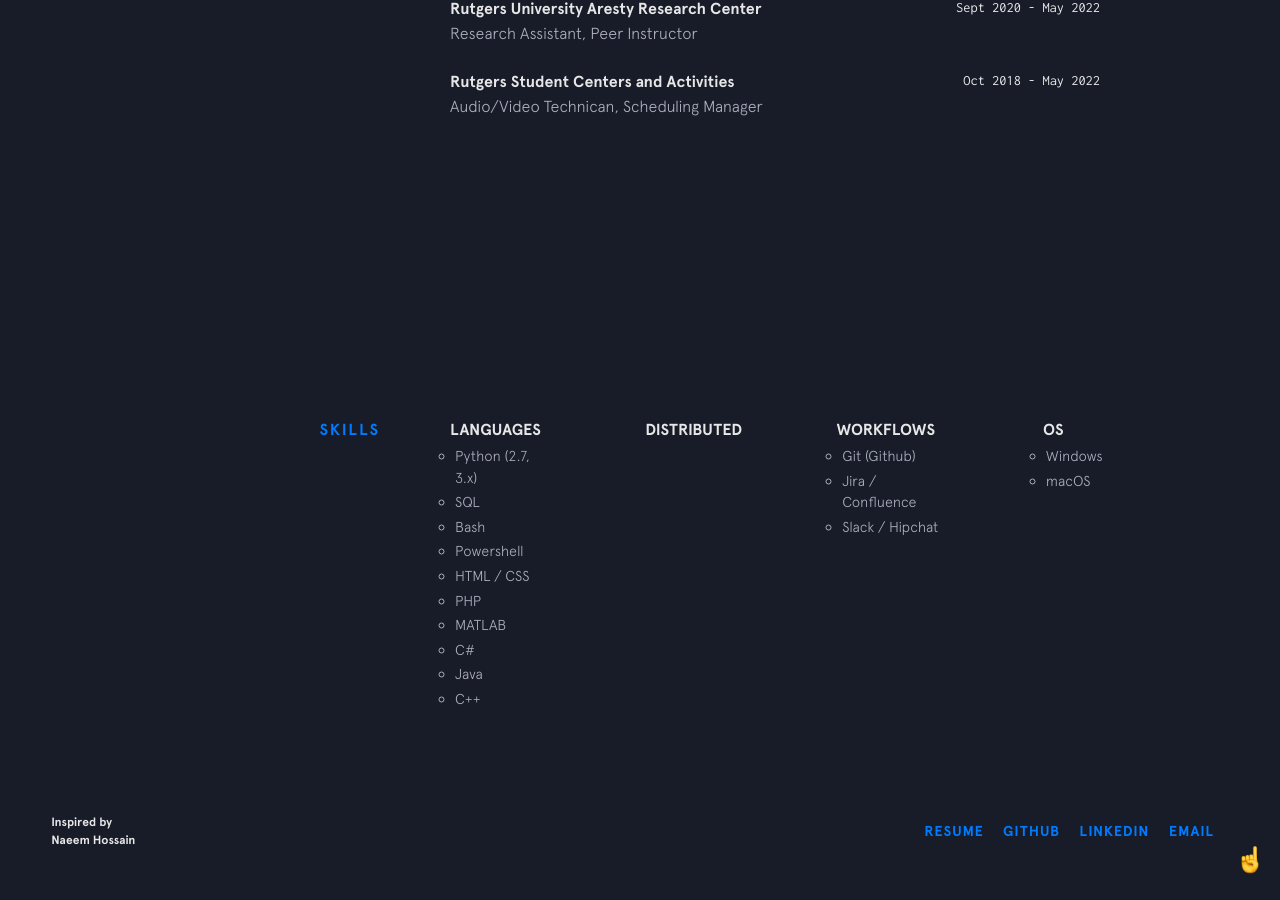
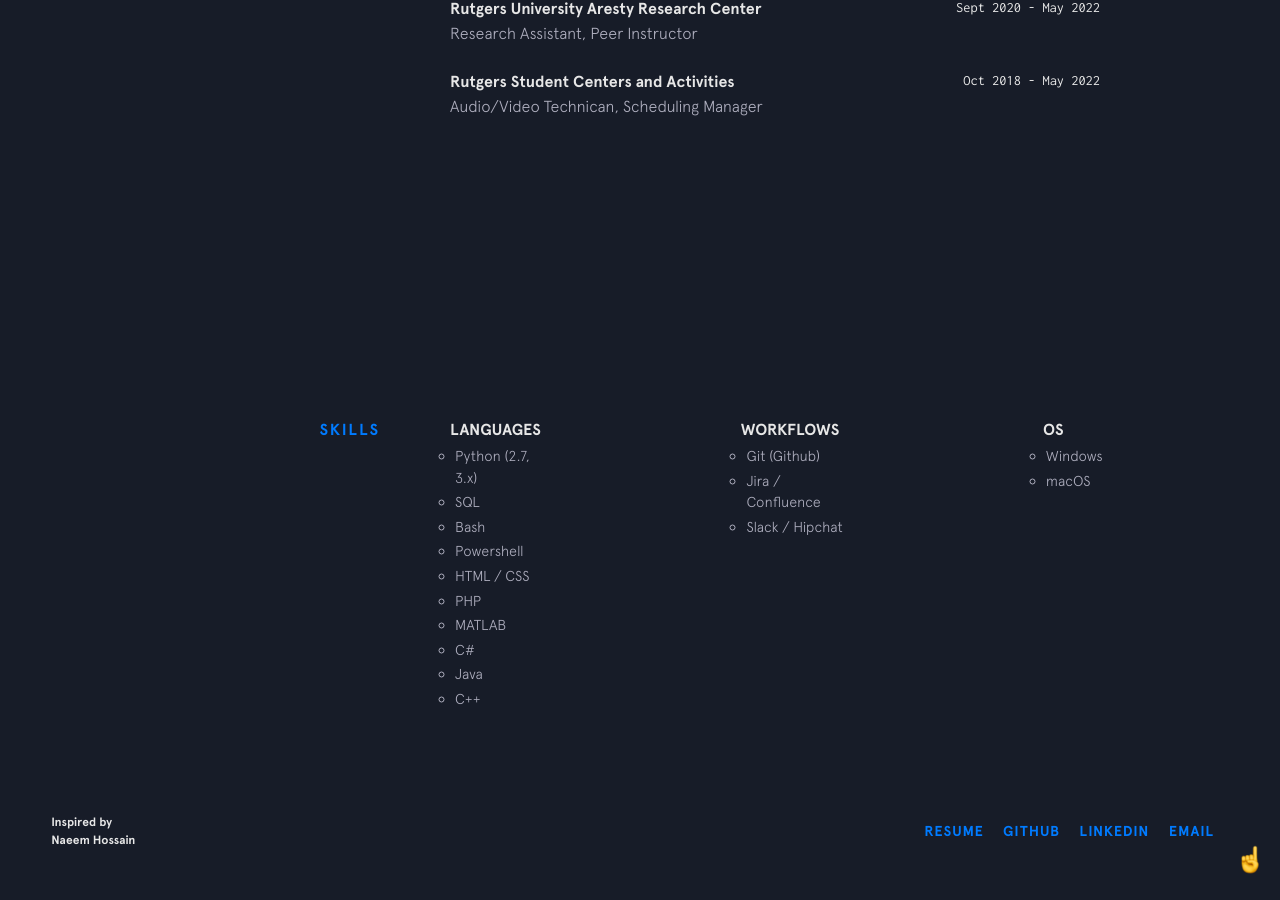
Before and after one commit to malenabashar/malenabashar.github.io, a Jekyll site: the page built from index.html, in a window 1280 px wide and 900 px high, scrolled down 1646 px. Built offline with Jekyll 4.4.1, drawn with Linux system fonts in a browser that asks for light colours; nearby versions of some CDN libraries.

Commit message:
Update skills.html

```diff
--- a/_includes/skills.html
+++ b/_includes/skills.html
@@ -8,14 +8,6 @@
         <ul>
           {% for language in site.data.skills.languages %}
           <li class="skillz__category__item">{{language.item}}</li>
-          {% endfor %}
-        </ul>
-      </div>
-      <div class="skillz__category">
-        <div class="skillz__category__label">Distributed</div>
-        <ul>
-          {% for tool in site.data.skills.dm %}
-          <li class="skillz__category__item">{{tool.item}}</li>
           {% endfor %}
         </ul>
       </div>
```
